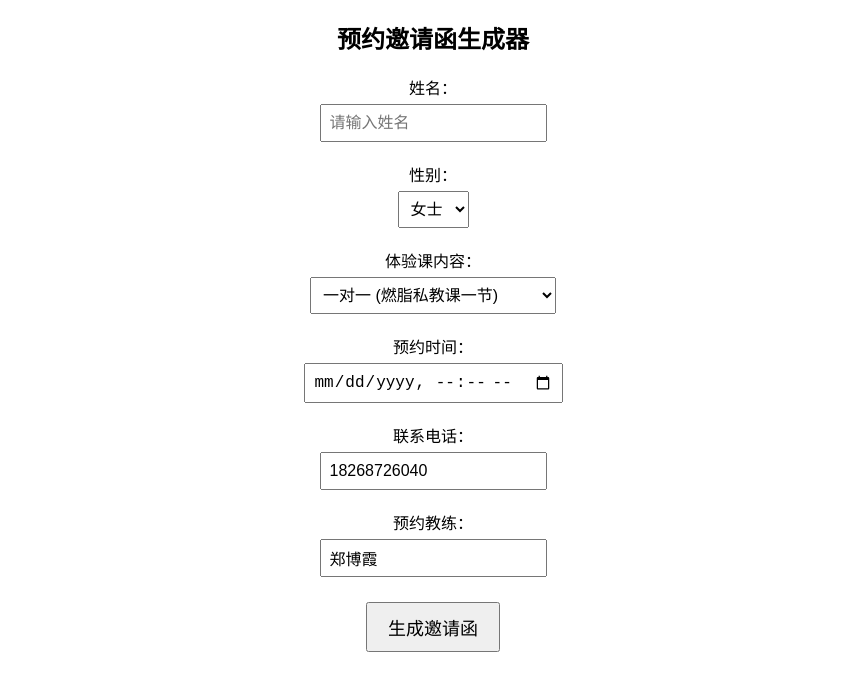
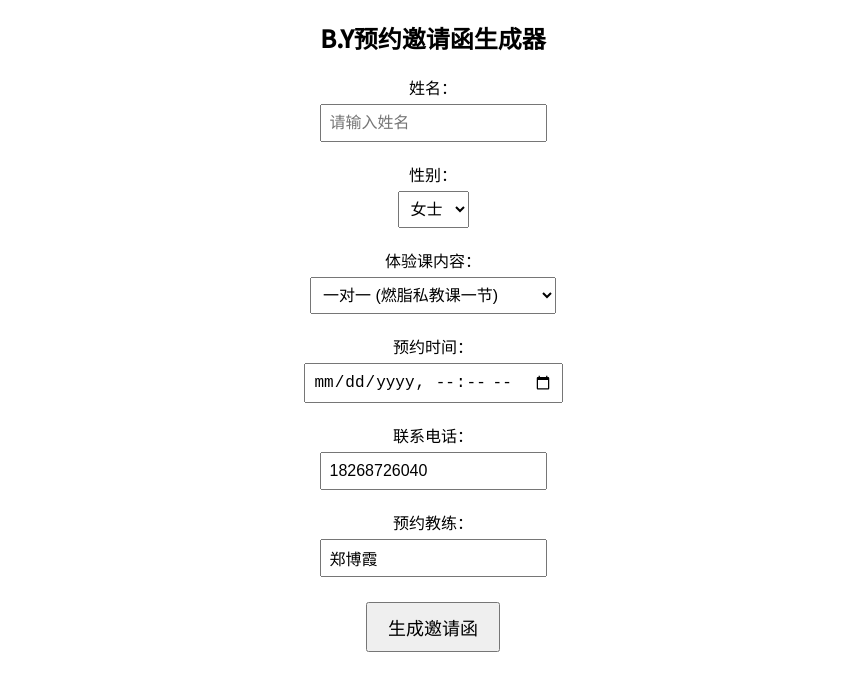
Before and after one commit to hosxes/hosxes.github.io, a plain HTML site: page kasumi.html in a window 1280 px wide. Shown: the top 682 px of the page, without its empty margins (207-1072 px from the left). Drawn offline with Linux system fonts and the light colour scheme.

Commit message:
Update kasumi.html

```diff
--- a/kasumi.html
+++ b/kasumi.html
@@ -2,7 +2,7 @@
 <html lang="zh">
 <head>
   <meta charset="UTF-8">
-  <title>邀请函生成器</title>
+  <title>B.Y邀请函生成器</title>
   <!-- Google 开源字体 -->
   <link href="https://fonts.googleapis.com/css2?family=Noto+Sans+SC:wght@500&display=swap" rel="stylesheet">
   <style>
@@ -36,7 +36,7 @@
   </style>
 </head>
 <body>
-  <h2>预约邀请函生成器</h2>
+  <h2>B.Y预约邀请函生成器</h2>
 
   <label>姓名：</label>
   <input type="text" id="name" placeholder="请输入姓名">
```
